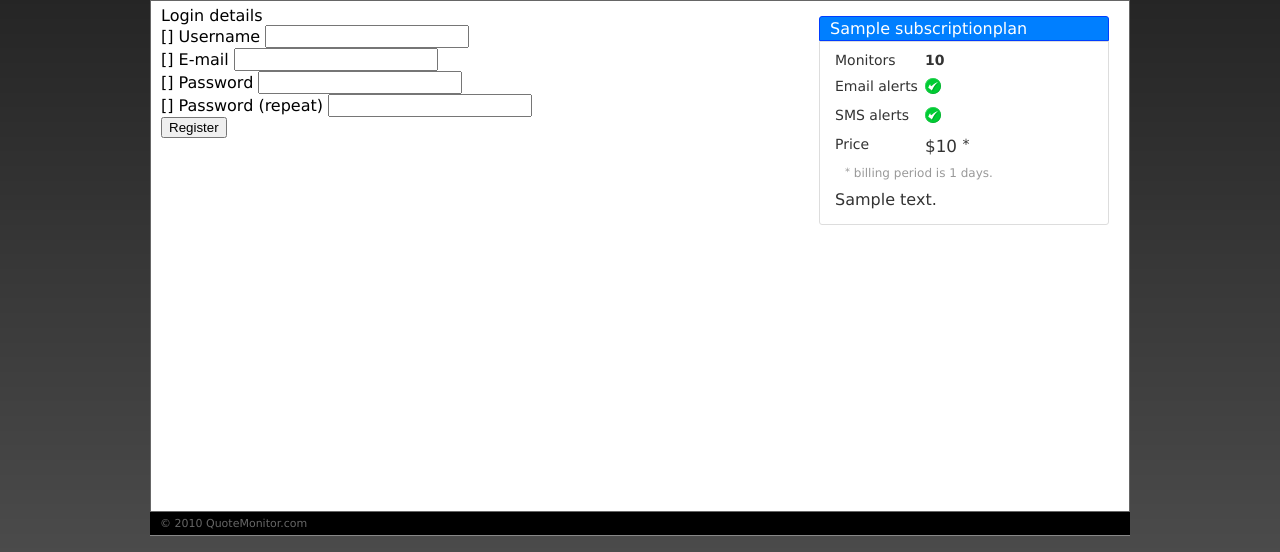
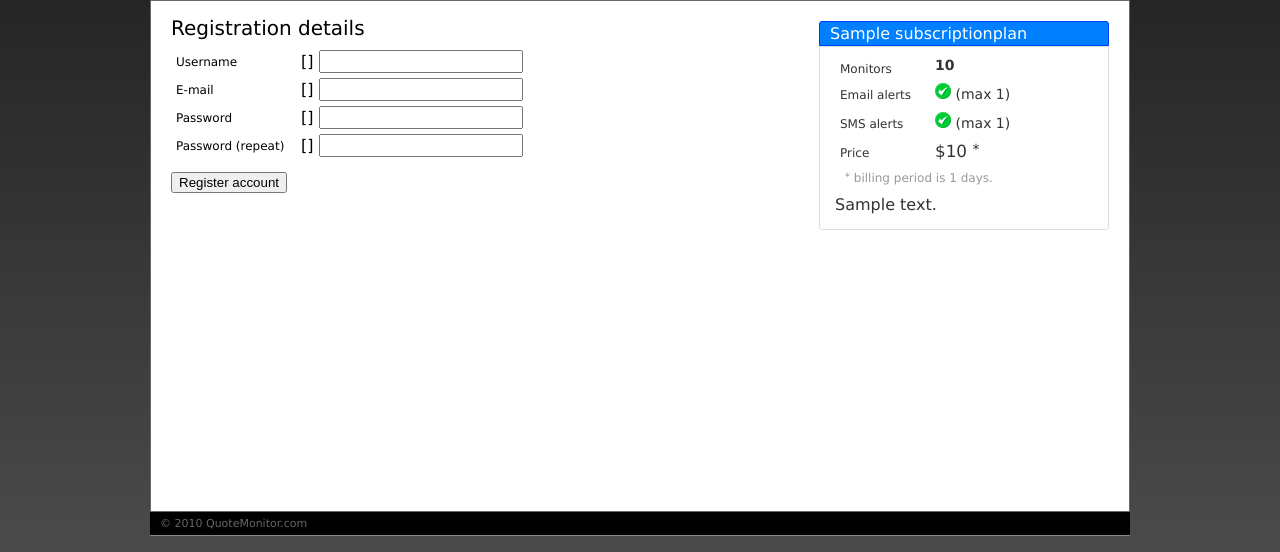
Before and after one commit to ezl/chromano_trial, a Django app: template templates/register.html in a window 1280 px wide. Shown: the part 55-607 px from the top of the page. Run offline with Django 3.2, Linux system fonts and the light colour scheme; tables that the repository leaves empty hold one stand-in row (values such as "Sample post"); the template is opened without the code that fills it: values that come from a table or form of the project are taken from there, most other values are stand-ins (such as "Sample title", 1, 10 or a date in 2020); form fields are guessed from the names that the template uses; some libraries are stand-ins or nearby versions.

Commit message:
style registration form

```diff
--- a/apps/monitor/admin.py
+++ b/apps/monitor/admin.py
@@ -4,8 +4,10 @@ from models import SubscriptionPlan, FinancialInstrument, PriceWatch
 
 
 class SubscriptionPlanAdmin(admin.ModelAdmin):
-    list_display = ('name', 'max_price_watches', 'allow_email_alerts',
-        'allow_phone_alerts', 'billing_period_price', 'billing_period_length')
+    list_display = ('name', 'max_price_watches',
+        'allow_email_alerts', 'limit_email_alerts',
+        'allow_phone_alerts', 'limit_phone_alerts',
+        'billing_period_price', 'billing_period_length')
 
 
 class FinancialInstrumentAdmin(admin.ModelAdmin):
--- a/apps/monitor/models.py
+++ b/apps/monitor/models.py
@@ -8,7 +8,9 @@ class SubscriptionPlan(models.Model):
     description = models.TextField("Description")
     max_price_watches = models.IntegerField("Max.monitors")
     allow_email_alerts = models.BooleanField("Email alerts")
+    limit_email_alerts = models.IntegerField("Email alerts limit", default=0)
     allow_phone_alerts = models.BooleanField("SMS alerts")
+    limit_phone_alerts = models.IntegerField("SMS alerts limit", default=0)
     billing_period_price = models.IntegerField("Price")
     billing_period_length = models.IntegerField("Period (days)")
 
--- a/apps/monitor/urls.py
+++ b/apps/monitor/urls.py
@@ -12,6 +12,8 @@ urlpatterns = patterns('monitor.views',
     (r'^monitor/?$', 'monitor'),
     (r'^plans/?$', 'plans'),
     (r'^register/(?P<plan_name>\w*)/?$', 'register'),
+    (r'^login/?$', 'signin'),
+    (r'^logout/?$', 'signout'),
     (r'^monitor/check/(?P<symbol>[\w\.]+)$', 'check'),
     (r'^monitor/add/?$', 'monitor_add'),
     (r'^monitor/del/(?P<id>\d+)/?$', 'monitor_del'),
--- a/static/css/style.css
+++ b/static/css/style.css
@@ -18,6 +18,15 @@ body { font-family: Verdana, sans-serif; }
 #footer { margin-bottom: 20px; padding: 5px 10px; font-size: 11px;
     background-color: #000; color: #666; border-bottom: 1px solid #888; }
 
+/* registration page */
+.register .sub-plan { float: right; }
+.register h2 { font-size: 20px; margin: 10px; }
+.register > div { margin: 5px 10px; }
+.register label { float: left; width: 120px; padding: 5px; font-size: 12px; }
+.register .errorlist { float: right; color: red; font-size: 12px; margin-right: 50px; }
+.register select { font-size: 12px; }
+.register button { margin: 10px; }
+
 /* plans page */
 .sub-plan { width: 290px; margin: 10px; }
 .sub-plan > div { padding: 10px 15px; }
@@ -33,9 +42,6 @@ body { font-family: Verdana, sans-serif; }
 .sub-plan .icon { display: inline-block; }
 .icon-yes { background: url('../icons/icon_yes.png'); }
 .icon-no { background: url('../icons/icon_no.png'); }
-
-/* registration page */
-.register .sub-plan { float: right; }
 
 /* watch page: add form */
 .add-watch { float: left; margin: 10px 5px; position: relative; }
--- a/templates/plan_include.html
+++ b/templates/plan_include.html
@@ -4,15 +4,17 @@
     <ul>
         <li>
             <label>Monitors</label>
-            <em>{{ plan.max_price_watches }}</em>
+            <em>{% if plan.max_price_watches %}{{ plan.max_price_watches }}{% else %}unlimited{% endif %}</em>
         </li>
         <li>
             <label>Email alerts</label>
             <div class="icon {% if plan.allow_email_alerts %}icon-yes{% else %}icon-no{% endif %}"></div>
+            {% if plan.limit_email_alerts %}(max {{ plan.limit_email_alerts }}){% endif %}
         </li>
         <li>
             <label>SMS alerts</label>
             <div class="icon {% if plan.allow_phone_alerts %}icon-yes{% else %}icon-no{% endif %}"></div>
+            {% if plan.limit_phone_alerts %}(max {{ plan.limit_phone_alerts }}){% endif %}
         </li>
         <li>
             <label>Price</label>
--- a/templates/register.html
+++ b/templates/register.html
@@ -4,7 +4,7 @@
 <form method="post" class="register">
     {% include "plan_include.html" %}
 
-    <h2>Login details</h2>
+    <h2>Registration details</h2>
     <div>
         {{ form.username.errors }}
         <label for="id_username">Username</label>
@@ -29,6 +29,11 @@
     {% if not form.free %}
     <h2>Payment details</h2>
     <div>
+        {{ form.card_holder.errors }}
+        <label for="id_card_holder">Name on card</label>
+        {{ form.card_holder }}
+    </div>
+    <div>
         {{ form.card_number.errors }}
         <label for="id_card_number">Card number</label>
         {{ form.card_number }}
@@ -38,13 +43,8 @@
         {{ form.card_expires_month }}
         {{ form.card_expires_year }}
     </div>
-    <div>
-        {{ form.card_holder.errors }}
-        <label for="id_card_holder">Name on card</label>
-        {{ form.card_holder }}
-    </div>
     {% endif %}
 
-    <button type="submit">Register</button>
+    <button type="submit">Register account</button>
 </form>
 {% endblock %}
```
Also changed, not shown: apps/monitor/forms.py (+14 -0 lines), apps/monitor/views.py (+20 -0 lines).
